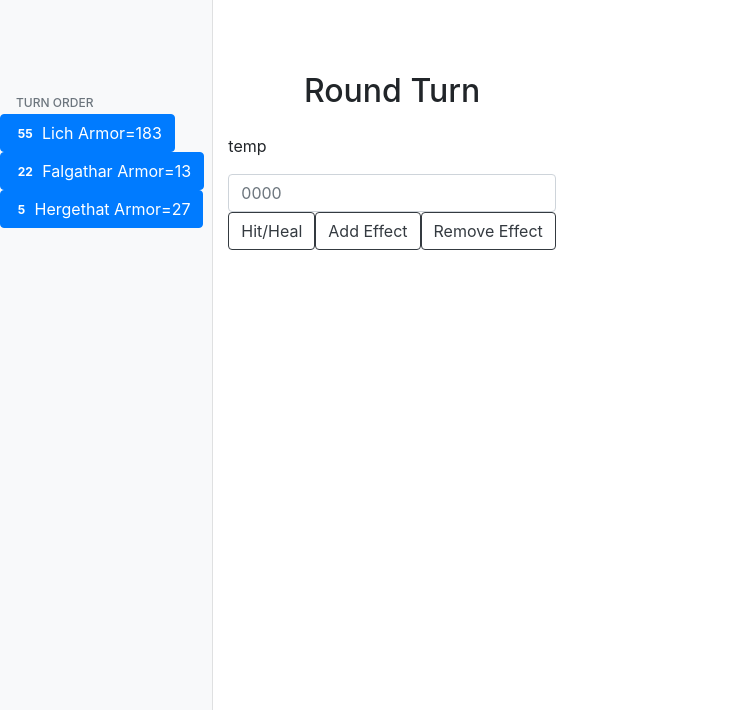
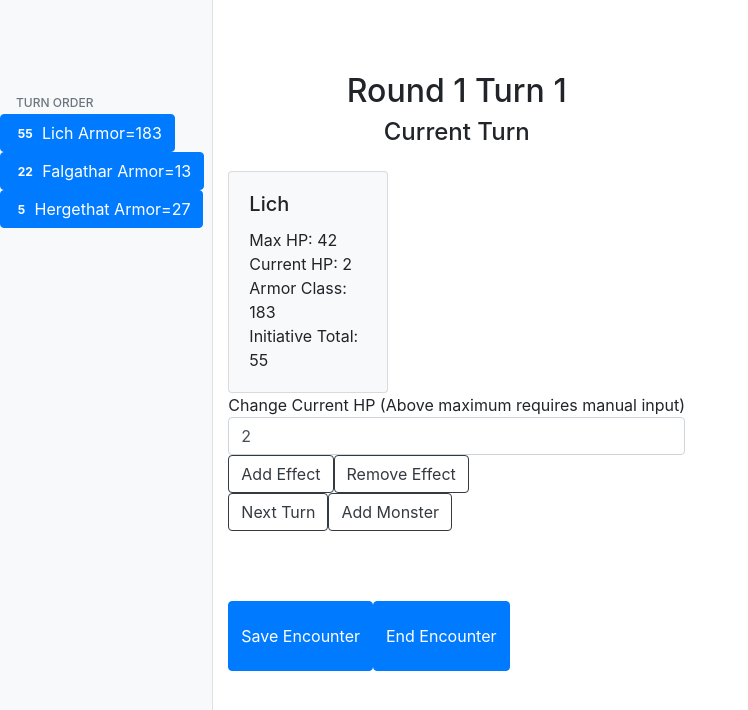
Before and after one commit to 1906jun10java/TheDungeonMasters, an Angular app in the folder client/dm/: page /encounter in a window 1280 px wide. Shown: the top 710 px of the page, without its empty margins (0-748 px from the left). Built offline with nearby package versions, Linux system fonts and the light colour scheme.

Commit message:
Encounter view, ready for persistence

```diff
--- a/client/dm/src/app/components/active-entity/active-entity.component.html
+++ b/client/dm/src/app/components/active-entity/active-entity.component.html
@@ -1 +1,3 @@
-<p> temp</p>
+<app-entity-card [entity]="entity"></app-entity-card>
+Change Current HP (Above maximum requires manual input)
+        <input type="number" #hp id="hpChange" class="form-control" min="-20" max="{{entity.hp}}" value="{{entity.currentHp}}" (click)="updateEntity(hp.value)">
--- a/client/dm/src/app/components/active-entity/active-entity.component.ts
+++ b/client/dm/src/app/components/active-entity/active-entity.component.ts
@@ -8,6 +8,13 @@ import { Entity } from 'src/app/models/Entity';
 })
 export class ActiveEntityComponent implements OnInit {
 
+  @Input()
+  entity: Entity;
+
+  updateEntity(value: number): void {
+    this.entity.currentHp = value;
+  }
+
   constructor() { }
 
   ngOnInit() {
--- a/client/dm/src/app/components/encounter/encounter.component.css
+++ b/client/dm/src/app/components/encounter/encounter.component.css
@@ -61,6 +61,22 @@
   padding-left: 15px;
 }
 
+#next {
+  position: initial;
+}
+#end {
+  width: 300px;
+  height: 70px;
+  transform: translateY(100%);
+  display: -webkit-flex;
+  display: flex;
+  -webkit-flex-wrap: wrap;
+  flex-wrap: wrap;
+  -webkit-align-content: bottom;
+  align-content: bottom;
+  position: fixed;
+}
+
 /* The Modal (background) */
 .modal {
   display: none; /* Hidden by default */
--- a/client/dm/src/app/components/encounter/encounter.component.html
+++ b/client/dm/src/app/components/encounter/encounter.component.html
@@ -9,11 +9,10 @@
                     </a>
                 </h6>
               <ul class="nav flex-column">
-                <li *ngFor="let entity of entities" [class.selected]="entity === selectedEntity" (click)="onSelect(entity)">
+                <li #turnList *ngFor="let entity of entities" [class.selected]="entity === selectedEntity" (click)="onSelect(entity)">
                   <button type="button" class="btn btn-primary" [routerLink]="" (click)="openEntityModal(entityModal)">
                     <span class="badge">{{entity.initiativeTotal}}</span> {{entity.name}} Armor={{entity.armorClass}}
                   </button>
-                  <br>
                 </li>
               </ul>
 
@@ -22,17 +21,24 @@
           <main role="main">
               <div class="text-center mb-4">
                 <h2>Round {{roundNumber}} Turn {{turnNumber}}</h2>
+                <h4>Current Turn</h4>
               </div>
-              <app-active-entity></app-active-entity>
+              <app-active-entity [entity]="activeEntity"></app-active-entity>
               <form>
-                <input type="number" class="form-control" width="75%" placeholder="0000">
-                <button class="btn btn-outline-dark" (click)="checkTarget()">Hit/Heal</button>
                 <button class="btn btn-outline-dark" (click)="addEffect()">Add Effect</button>
                 <button class="btn btn-outline-dark" (click)="removeEffect()">Remove Effect</button>
               </form>
+              <button type="button" id="next" class="btn btn-outline-dark" (click)="passTurn()">Next Turn</button>
+              <button type="button" id="addMonster" class="btn btn-outline-dark" (click)="addMonster()">Add Monster</button>
+              <form id="end">
+                  <button type="button" class="btn btn-primary" (click)="saveEncounter()">Save Encounter</button>
+                  <button type="button" class="btn btn-primary" (click)="endEncounter()">End Encounter</button>
+                </form>
           </main>
         </div>
     </div>
+
+
 
      <!-- Modals -->
   <ng-template #entityModal let-c="close" let-d="dismiss">
@@ -44,10 +50,10 @@
       </div>
       <div class="modal-body">
         <app-entity-card [entity]="selectedEntity"></app-entity-card>
-        Change Current HP
-        <input type="number" id="hpChange" class="form-control" value="{{selectedEntity.currentHp}}">
+        Change Current HP (Above maximum requires manual input)
+        <input type="number" #hp id="hpChange" class="form-control" min="-20" max="{{selectedEntity.hp}}" value="{{selectedEntity.currentHp}}" (click)="updateEntity(hp.value)">
       </div>
       <div class="modal-footer">
-        <button type="button" class="btn btn-outline-dark" (click)="updateEntity(selectedEntity)" (click)="c('Save click')">Close</button>
+        <button type="button" class="btn btn-outline-dark" (click)="updateEntity(hp.value)" (click)="c('Save click')">Close</button>
       </div>
     </ng-template>
--- a/client/dm/src/app/components/encounter/encounter.component.ts
+++ b/client/dm/src/app/components/encounter/encounter.component.ts
@@ -1,4 +1,4 @@
-import { Component, OnInit, ViewChild } from '@angular/core';
+import { Component, OnInit, ViewChild, Input } from '@angular/core';
 import { FormsModule } from '@angular/forms';
 import { Entity } from 'src/app/models/Entity';
 import {NgbModal} from '@ng-bootstrap/ng-bootstrap';
@@ -10,27 +10,33 @@ import {NgbModal} from '@ng-bootstrap/ng-bootstrap';
 })
 export class EncounterComponent implements OnInit {
 
+  @Input()
+  entity: Entity;
+
   constructor(
     private modalService: NgbModal
   ) {  }
 
   entities = [
     // tslint:disable-next-line: max-line-length
-    {id: 1, name: 'Falgathar', type: 'Player', maxHp: 42, currentHp: 2, armorClass: 13, conditions: [], initiativeModifier: 4, initiativeTotal: 22},
+    {id: 1, name: 'Falgathar', entityType: 'Player', hp: 42, currentHp: 2, armorClass: 13, conditions: [], initiativeMod: 4, initiativeTotal: 22},
     // tslint:disable-next-line: max-line-length
-    {id: 1, name: 'Hergethat', type: 'Player', maxHp: 42, currentHp: 2, armorClass: 27, conditions: [], initiativeModifier: 4, initiativeTotal: 5},
+    {id: 2, name: 'Hergethat', entityType: 'Player', hp: 42, currentHp: 2, armorClass: 27, conditions: [], initiativeMod: 4, initiativeTotal: 5},
     // tslint:disable-next-line: max-line-length
-    {id: 1, name: 'Lich', type: 'Player', maxHp: 42, currentHp: 2, armorClass: 183, conditions: [], initiativeModifier: 4, initiativeTotal: 55}
+    {id: 3, name: 'Lich', entityType: 'Player', hp: 42, currentHp: 2, armorClass: 183, conditions: [], initiativeMod: 4, initiativeTotal: 55}
   ];
 
   selectedEntity: Entity;
+  activeEntity: Entity;
+  roundNumber = 1;
+  turnNumber = 1;
+
+  setActiveEntity(turnNumber: number): void {
+    this.activeEntity = this.entities[turnNumber];
+  }
 
   sortByInitiative(entities): void {
     entities.sort((a, b) => a.initiativeTotal > b.initiativeTotal ? -1 : a.initiativeTotal < b.initiativeTotal ? 1 : 0);
-  }
-
-  checkTarget(): any {
-    console.log('target checked');
   }
 
   addEffect(): any {
@@ -49,12 +55,38 @@ export class EncounterComponent implements OnInit {
   this.selectedEntity = entity;
 }
 
-  updateEntity(entity: Entity): void {
+  updateEntity(value: number): void {
+    this.selectedEntity.currentHp = value;
+  }
 
+  addMonster(): void {
+    // tslint:disable-next-line: max-line-length
+    this.entities.push({id: 3, name: 'Monster', entityType: 'Monster', hp: 58, currentHp: 26, armorClass: 55, conditions: [], initiativeMod: 5, initiativeTotal: 46});
+    this.sortByInitiative(this.entities);
+  }
+
+  passTurn(): void {
+    if (this.turnNumber === this.entities.length) {
+      this.roundNumber += 1;
+      this.turnNumber = 1;
+      this.setActiveEntity(this.turnNumber - 1);
+    } else {
+      this.turnNumber += 1;
+      this.setActiveEntity(this.turnNumber - 1);
+    }
+  }
+
+  saveEncounter(): void {
+    console.log('Saved the campaign');
+  }
+
+  endEncounter(): void {
+    console.log('End encounter and pass back to campaign');
   }
 
   ngOnInit() {
     this.sortByInitiative(this.entities);
+    this.setActiveEntity(this.turnNumber - 1);
   }
 
 }
--- a/client/dm/src/app/components/entity-card/entity-card.component.html
+++ b/client/dm/src/app/components/entity-card/entity-card.component.html
@@ -2,7 +2,7 @@
   <div class="card-body">
     <h5 class="card-title">{{ entity.name }}</h5>
     <p class="card-text">
-      Max HP: {{ entity.maxHp }}<br>
+      Max HP: {{ entity.hp }}<br>
       Current HP: {{ entity.currentHp }}<br>
       Armor Class: {{ entity.armorClass }}<br>
       Initiative Total: {{ entity.initiativeTotal }}
```
